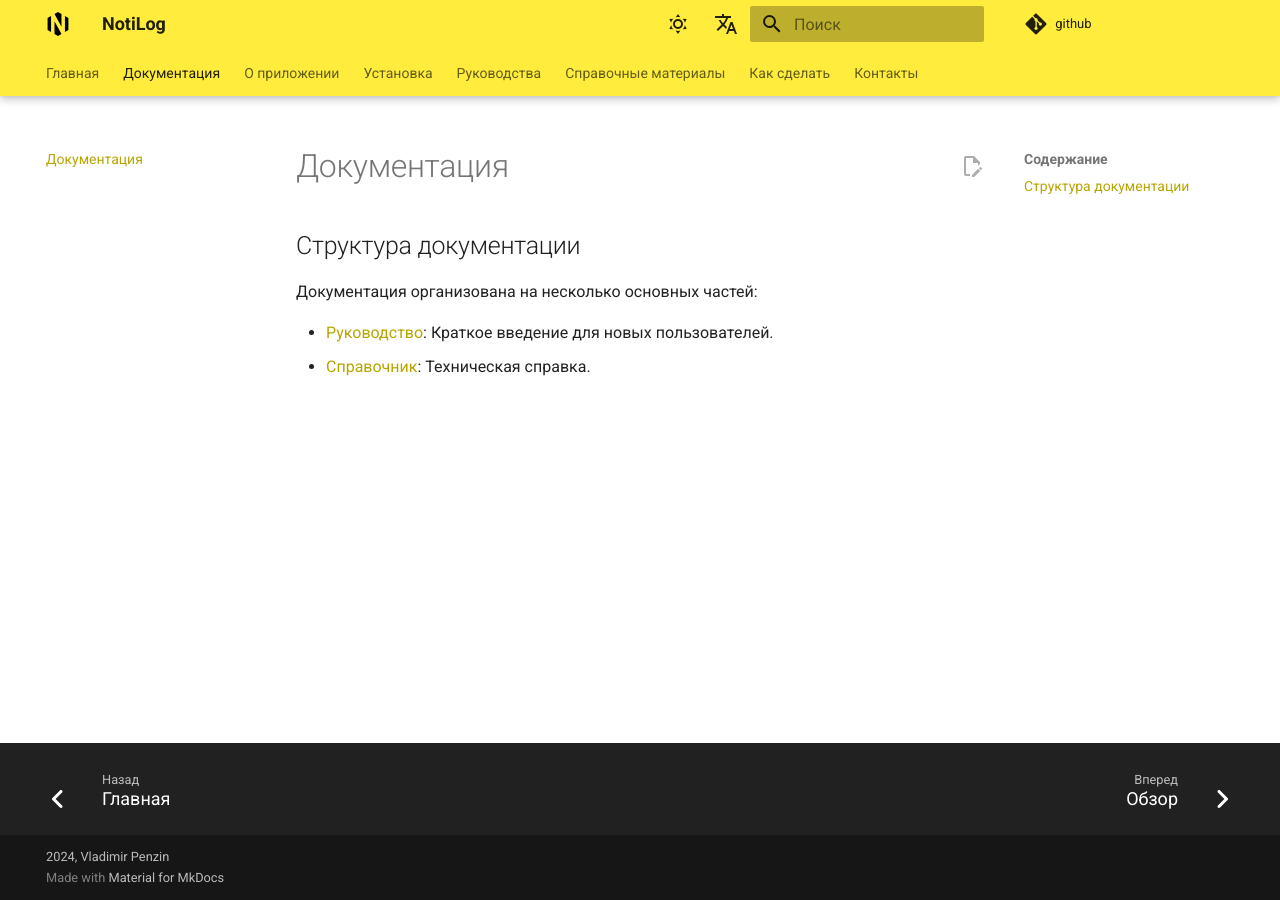
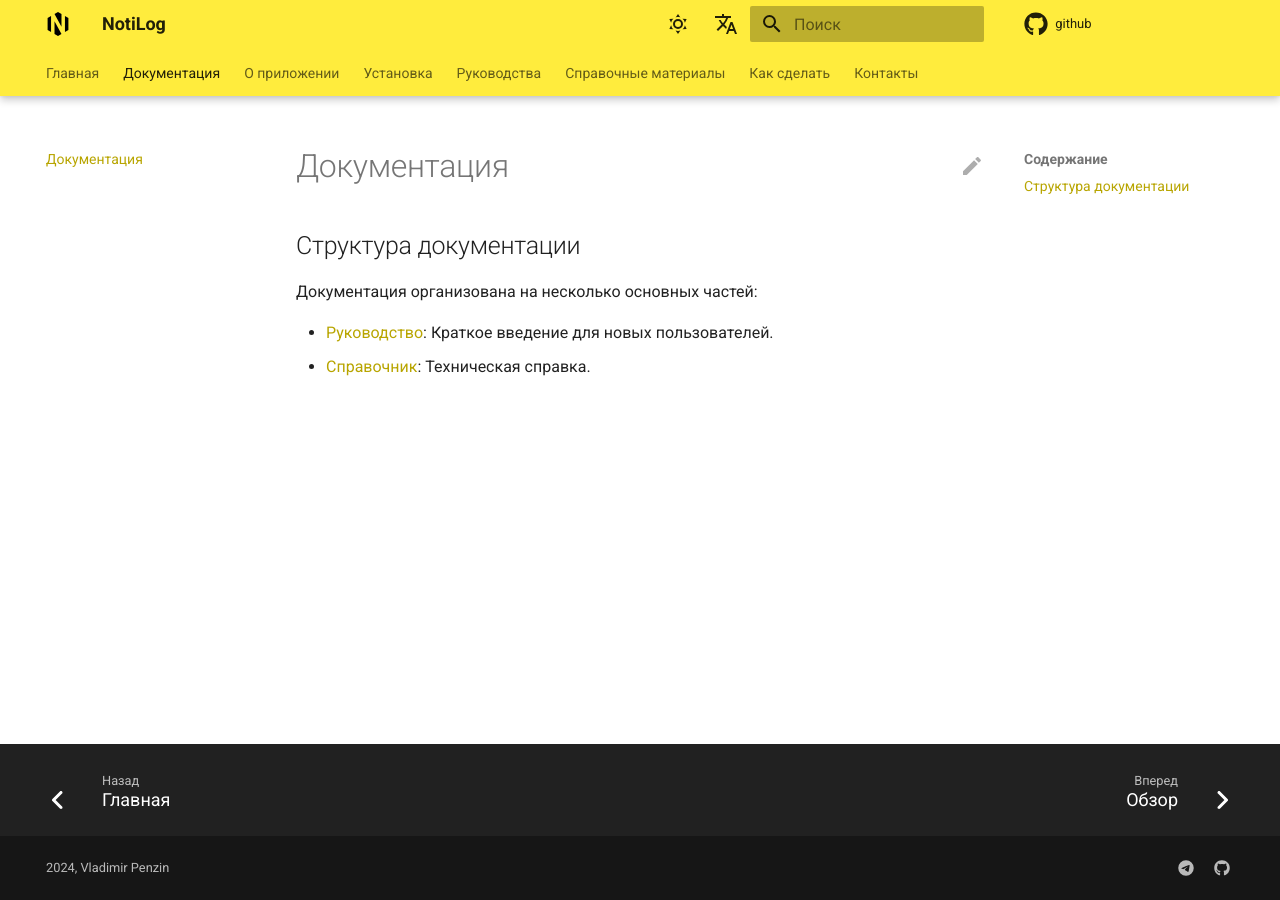
Before and after one commit to ForceFledgling/Notilog, an MkDocs documentation site: the page built from docs/docs/index.md, in a window 1280 px wide. Built offline with MkDocs 1.6.1 and Material for MkDocs 9.7.7, drawn with Linux system fonts in a browser that asks for light colours; comment, search, counter and statistics services are not loaded; some of the changed lines change nothing that is shown.

```diff
--- a/mkdocs.yml
+++ b/mkdocs.yml
@@ -1,13 +1,17 @@
+# Site
 site_name: NotiLog
 site_description: Масштабируемая и открытая система управления журналами приложений, процессами, нотификацией и эскалацией инцидентов.
 site_author: Vladimir Penzin
 site_url: https://www.notilog.ru/
+copyright: 2024, Vladimir Penzin
+
+# Repo
 repo_url: https://github.com/ForceFledgling/notilog
 repo_name: github
 edit_uri: blob/main/docs/
-copyright: 2024, Vladimir Penzin
 
 extra:
+  generator: false  # не отображать MkDocs copyright
   version: "0.1"
   alternate:
     - name: Русский
@@ -16,6 +20,13 @@
     - name: English
       link: /en/
       lang: en
+  social:
+    - icon: fontawesome/brands/telegram
+      link: https://t.me/vpotd
+      name: Vladimir Penzin on Telegram
+    - icon: fontawesome/brands/github
+      link: https://github.com/ForceFledgling
+      name: Vladimir Penzin on GitHub
 
 extra_css:
   - assets/styles/extra.css
@@ -27,15 +38,15 @@
   custom_dir: docs/overrides
   language: ru
   features:
-    - content.action.edit  # кнопка редактирования
-    - navigation.tabs  # меню
-    - navigation.tabs.sticky  # меню - прибиваем к верху
-    # - navigation.sections  # отображение всех страницы по разделам
-    - navigation.footer  # навигация в футере
-    - navigation.instant.progress  # отображает вверху прогресс загрузки страницы (для медленных соединений)
-    - navigation.top  # добавляет кнопку прокрутки вверх
-    - search.highlight  # выделяет вхождения поиска после перехода
-    - search.share  # позволяет скопировать в буфер поисковый URL
+    - content.action.edit           # кнопка редактирования
+    - navigation.tabs               # меню
+    - navigation.tabs.sticky        # меню - прибиваем к верху
+    # - navigation.sections         # отображение всех страницы по разделам
+    - navigation.footer             # навигация в футере
+    - navigation.instant.progress   # отображает вверху прогресс загрузки страницы (для медленных соединений)
+    - navigation.top                # добавляет кнопку прокрутки вверх
+    - search.highlight              # выделяет вхождения поиска после перехода
+    - search.share                  # позволяет скопировать в буфер поисковый URL
   palette:
     # Light mode
     - media: "(prefers-color-scheme: light)"
@@ -56,6 +67,8 @@
   icon:  # Иконки следующей и предыдущей страниц
     previous: fontawesome/solid/angle-left
     next: fontawesome/solid/angle-right
+    repo: fontawesome/brands/github
+    edit: material/pencil
 
 plugins:
   - search:
@@ -77,6 +90,10 @@
             find_stubs_package: true
             show_symbol_type_heading: true
             show_symbol_type_toc: true
+  # - git-authors  # На будущее, отображает аватары тех кто внес вклад (более легковесная)
+  # - git-committers:  # На будущее, отображает аватары тех кто внес вклад
+  #     repository: ForceFledgling/notilog
+  #     branch: main
 
 nav:
   - Главная: index.md
```
Also changed, not shown: docs/assets/images/preview.jpg, 1 other file.
